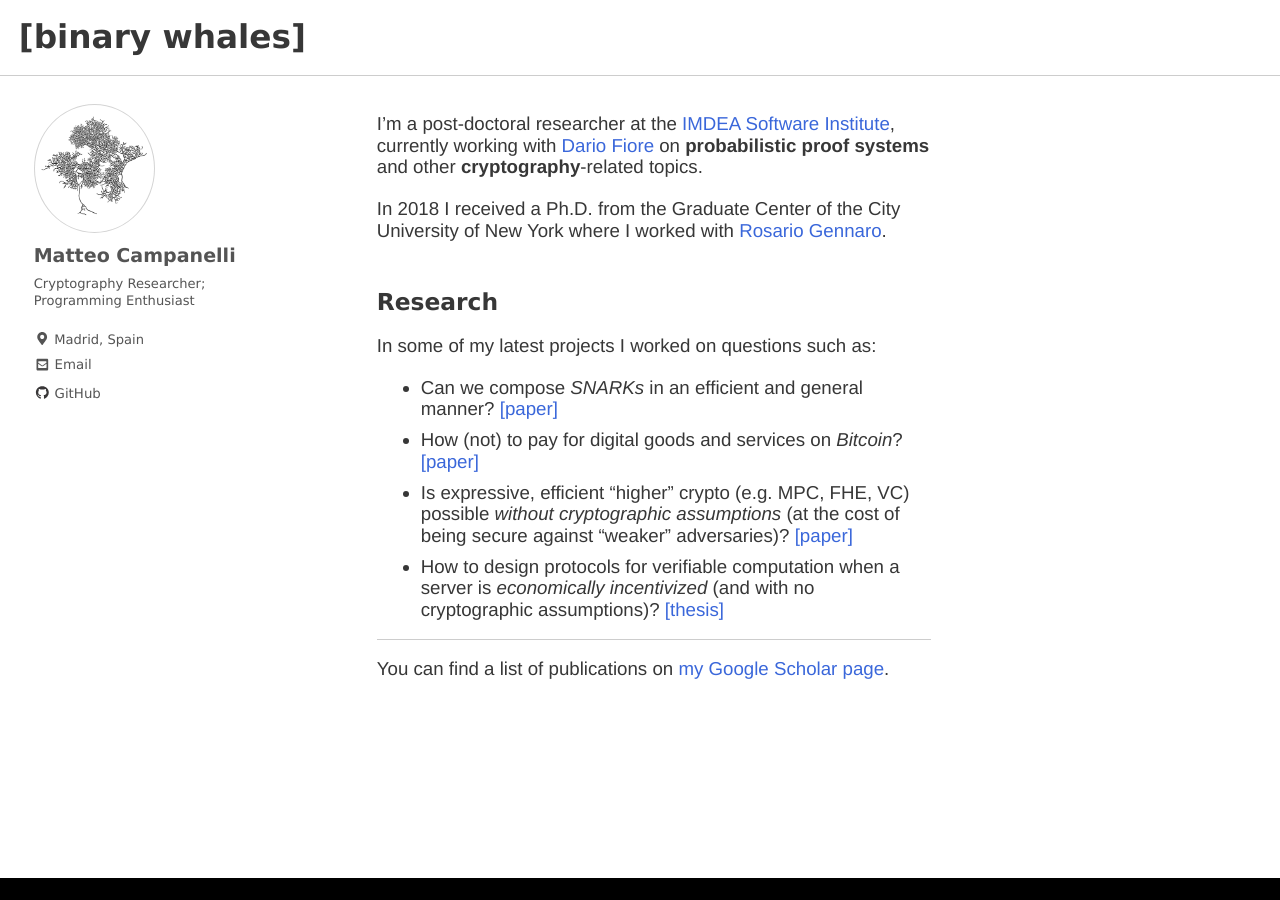
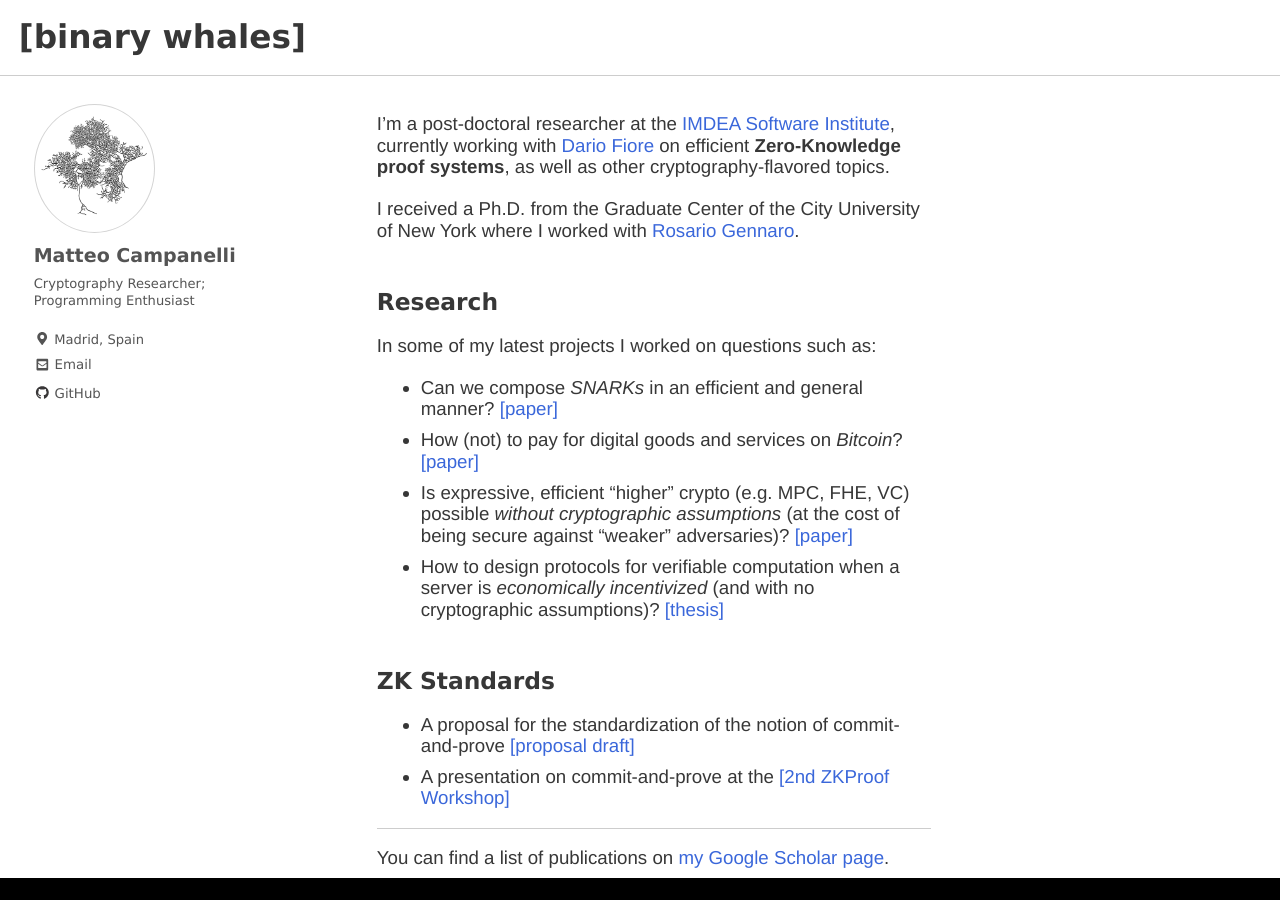
Before and after one commit to matteocam/matteocam.github.io, a Jekyll site: the page built from index.md, in a window 1280 px wide and 900 px high. Built offline with Jekyll 4.4.1, drawn with Linux system fonts in a browser that asks for light colours; nearby versions of some CDN libraries; some web fonts are replaced; a script that is not in the unit is left out.

Commit message:
Add slides and change text

```diff
--- a/index.md
+++ b/index.md
@@ -7,9 +7,9 @@ author_profile: true
 
 
 I'm a post-doctoral researcher at the [IMDEA Software Institute](https://software.imdea.org/index.html), currently working with
-[Dario Fiore](http://www.dariofiore.it/) on **probabilistic proof systems** and other **cryptography**-related topics.
+[Dario Fiore](http://www.dariofiore.it/) on  efficient **Zero-Knowledge proof systems**, as well as other cryptography-flavored topics.
 
-In 2018 I received a Ph.D. from the Graduate Center of the City University of New York where I worked with [Rosario Gennaro](http://www-cs.ccny.cuny.edu/~rosario/).
+I received a Ph.D. from the Graduate Center of the City University of New York where I worked with [Rosario Gennaro](http://www-cs.ccny.cuny.edu/~rosario/).
 
 ## Research
 
@@ -20,5 +20,10 @@ In some of my latest projects I worked on questions such as:
 - How to design protocols  for verifiable computation when a server is *economically incentivized* (and with no cryptographic assumptions)? [[thesis]](https://academicworks.cuny.edu/cgi/viewcontent.cgi?article=3823&context=gc_etds)
 
 
+## ZK Standards
+
+- A proposal for the standardization of the notion of commit-and-prove [[proposal draft]](https://zkproof.org/workshop2/main.html)
+- A presentation on commit-and-prove at the [[2nd ZKProof Workshop]](assets/misc/CP-standard-ZKProof-slides.pdf)
+
 ***
 You can find a list of publications on [my Google Scholar page](https://scholar.google.com/citations?user=8xba6isAAAAJ&hl=en&oi=ao).
```
Also changed, not shown: 1 other file.
